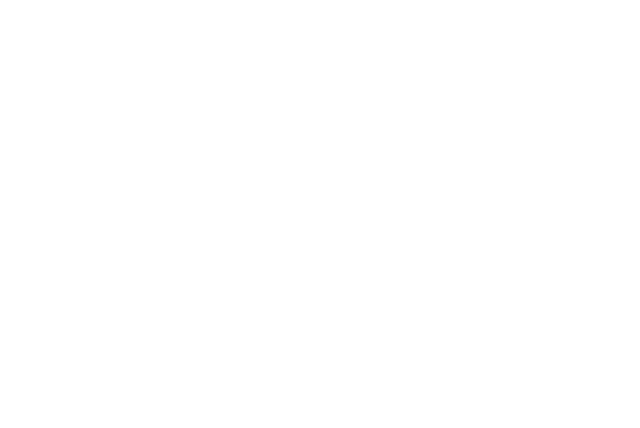
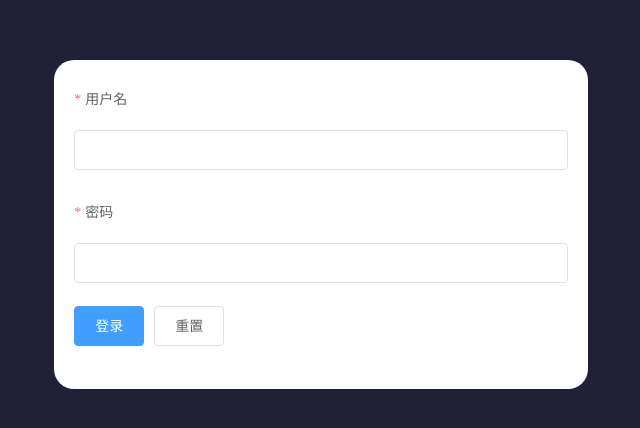
Before and after one commit to QingXiaoCheng/Qing-shop_admin, a Vue app: page /#/login in a window 1280 px wide. Before the commit this address led to /#/home. Shown: the part 176-604 px from the top of the page, without its empty margins (319-959 px from the left). Built offline with nearby package versions, Linux system fonts and the light colour scheme.

Commit message:
登录功能完成

```diff
--- a/src/main.js
+++ b/src/main.js
@@ -8,12 +8,14 @@
 Vue.use(ElementUI)
 
 router.beforeEach((to, from, next) => {
-  if (from.path === '/login') {
+  if (to.path === '/login') {
     next()
     return
   }
   if (localStorage.getItem('token')) {
     next()
+  } else {
+    router.push('/login')
   }
 })
 Vue.config.productionTip = false
--- a/src/views/login.vue
+++ b/src/views/login.vue
@@ -5,6 +5,7 @@
         ref="formData"
         :model="formData"
         label-width="80px"
+        :rules="loginrules"
         label-position="top"
         class="loginForm"
       >
@@ -15,26 +16,64 @@
           <el-input v-model="formData.password"></el-input>
         </el-form-item>
         <el-form-item>
-          <el-button type="primary">登录</el-button>
-          <el-button>重置</el-button>
+          <el-button type="primary" @click="onSubmit('formData')">登录</el-button>
+          <el-button @click="onReset('formData')">重置</el-button>
         </el-form-item>
       </el-form>
     </el-col>
   </el-row>
 </template>
 <script>
-// import axios from "axios";
+import axios from "axios";
 export default {
   data() {
     return {
       formData: {
         username: "",
         password: ""
+      },
+      loginrules: {
+        username: [
+          { required: true, message: "请输入用户名", trigger: "blur" },
+          { min: 4, max: 8, message: "用户名在4-8位", trigger: "change" }
+        ],
+        password: [
+          { required: true, message: "请输入密码", trigger: "blur" },
+          { min: 6, max: 12, message: "密码在6-12位", trigger: "change" }
+        ]
       }
     };
   },
 
-  methods: {}
+  methods: {
+    onSubmit(value) {
+      this.$refs[value].validate(valid => {
+        if (valid) {
+          axios({
+            url: "http://localhost:8888/api/private/v1/login",
+            method: "post",
+            data: this.formData
+          }).then(({ data: { data, meta } }) => {
+            if (meta.status === 200) {
+              localStorage.setItem("token", data.token);
+              this.$router.push("/home");
+            } else {
+              //   console.log("用户名或密码错误");
+              this.messagePrompt();
+            }
+          });
+        } else {
+          return false;
+        }
+      });
+    },
+    onReset(value) {
+      this.$refs[value].resetFields();
+    },
+    messagePrompt() {
+      this.$message.error("用户名或密码错误");
+    }
+  }
 };
 </script>
 
```
